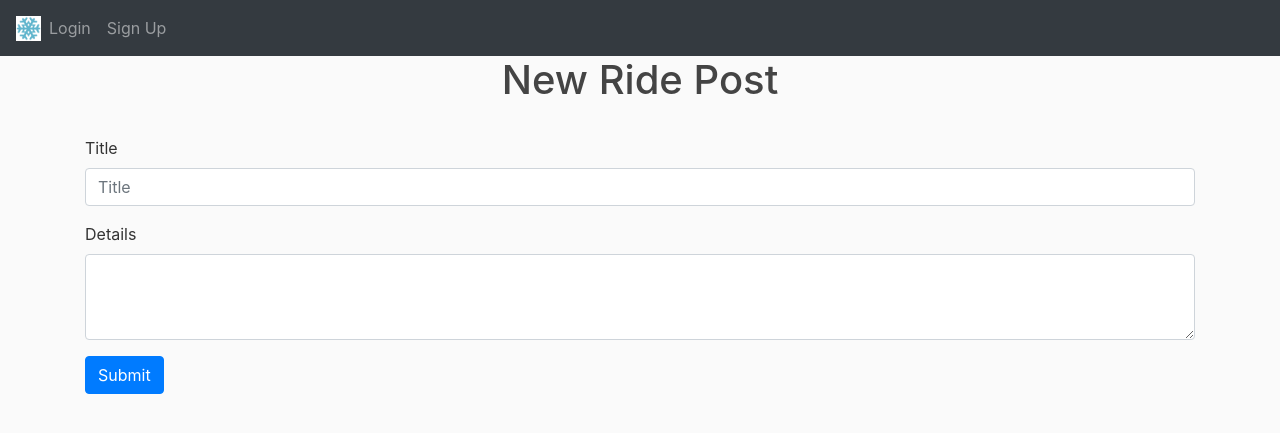
After one commit to halfgreen12/tahoesnowrides.com, a Flask app: page /posts/new in a window 1280 px wide. The commit adds this page. Shown: the top 433 px of the page. Run offline with Flask 2, Linux system fonts and the light colour scheme; some libraries are stand-ins or nearby versions.

Commit message:
Users can add their own ride posts from a new webpage.

```diff
--- a/website/templates/base.html
+++ b/website/templates/base.html
@@ -23,6 +23,7 @@
     <!-- navbar -->
     <body>
         <nav class="navbar navbar-expand-lg navbar-dark bg-dark">
+            <img src="static/images/snowflake.webp" width="25" height="25" class="d-inline-block align-top" alt="img">
             <button
                     class="navbar-toggler"
                     type="button"
@@ -77,7 +78,11 @@
             {% endif %}
         {% endwith %}
 
-        <div class="container">{% block content %} {% endblock %}</div>
+        <div class="container">
+
+                    {% block content %} {% endblock %}
+
+        </div>
 
         <script
                 src="https://code.jquery.com/jquery-3.2.1.slim.min.js"
--- /dev/null
+++ b/website/templates/create_post.html
@@ -0,0 +1,22 @@
+{% extends "base.html" %}
+{% block title %} Login {% endblock %}
+
+{% block content %}
+
+<form method="POST">
+    <h1 align="center">New Ride Post</h1>
+    <br>
+  <div class="form-group">
+    <label for="title">Title</label>
+    <input type="text" class="form-control" id="title" name="title" placeholder="Title"/>
+  </div>
+  <div class="form-group">
+    <label for="content">Details</label>
+    <textarea class="form-control" id="content" rows="3" name="content"
+              placeholder="Info about a ride you are offering or requesting">
+    </textarea>
+  </div>
+    <button type="submit" class="btn btn-primary">Submit</button>
+</form>
+
+{% endblock %}
--- a/website/templates/sign_up.html
+++ b/website/templates/sign_up.html
@@ -14,6 +14,7 @@
           id="email"
           name="email"
           placeholder="Enter email"
+          value="{{ request.form['email'] }}"
         />
     </div>
     <div class="form-group">
@@ -24,6 +25,7 @@
           id="fullName"
           name="fullName"
           placeholder="Enter first and last name"
+          value="{{ request.form['fullName'] }}"
         />
     </div>
       <div class="form-group">
@@ -34,7 +36,7 @@
           id="password1"
           name="password1"
           placeholder="Enter password"
-     />
+        />
     </div>
     <div class="form-group">
         <label for="password2">Password (Confirm)</label>
--- a/website/views.py
+++ b/website/views.py
@@ -1,27 +1,13 @@
-from flask import Blueprint, render_template
+from .models import Posts
+from . import db
+
+from flask import Blueprint, render_template, flash, request, redirect, url_for
 from flask_login import login_required, current_user
-from flask import request
 
 from website import weather_api
 
 
 views = Blueprint('views', __name__)
-
-
-ride_posts = [
-    {
-        'author': 'Neil Griffin',
-        'title': 'Ride to Heavenly',
-        'content': "Hey I'm offering a ride to heavenly this Saturday. I've got dogs in the car though. Split gas.",
-        'date_posted': 'October, 15th 2022'
-    },
-    {
-        'author': 'Shaun White',
-        'title': 'Ride to North Lake ',
-        'content': "Hey I'm offering a ride to northstar this Sunday! Leaving at 5:30am from the East Bay.",
-        'date_posted': 'October, 18th 2022'
-    }
-]
 
 
 @views.route('/home', methods=['GET', 'POST'])
@@ -49,4 +35,20 @@ def home():
 @views.route('/posts', methods=['GET', 'POST'])
 @login_required
 def posts():
+    ride_posts = Posts.query.all()
     return render_template("posts.html", user=current_user, ride_posts=ride_posts)
+
+
+@views.route('/posts/new', methods=['GET', 'POST'])
+def new_post():
+    if request.method == 'POST':
+        title = request.form.get('title')
+        content = request.form.get('content')
+
+        post = Posts(title=title, content=content, author=current_user)
+        db.session.add(post)
+        db.session.commit()
+        flash('Your post has been created!', 'success')
+        return redirect(url_for('views.posts'))
+
+    return render_template("create_post.html", user=current_user)
```
Also changed, not shown: website/templates/posts.html (+5 -3 lines), website/static/images/snowflake.webp (added), website/templates/login.html (indentation only).
